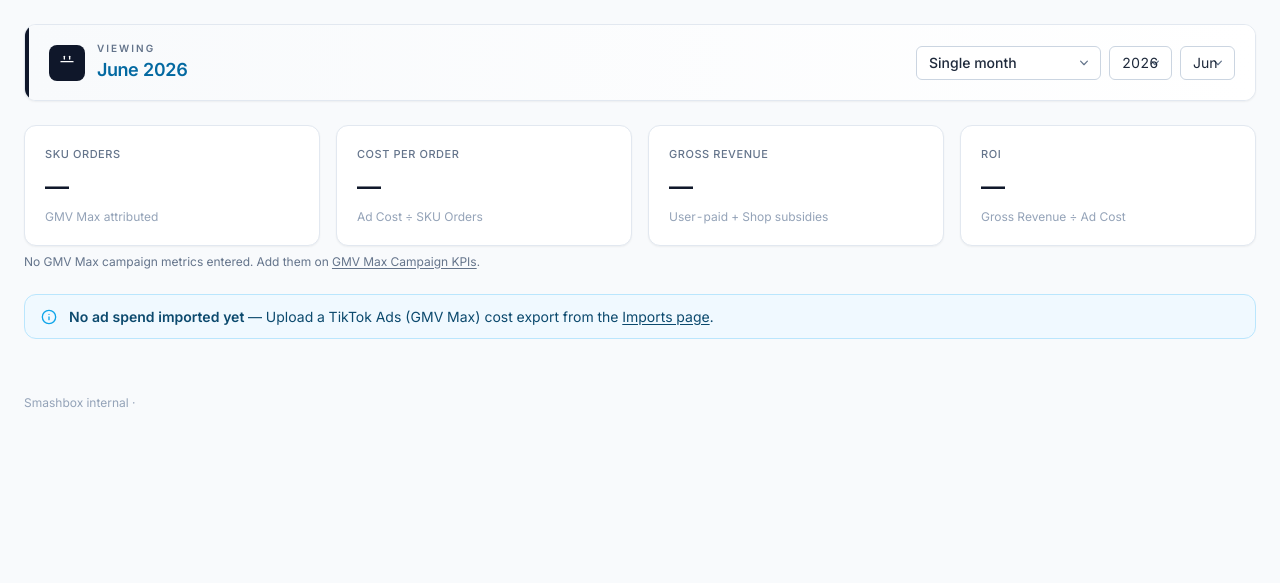
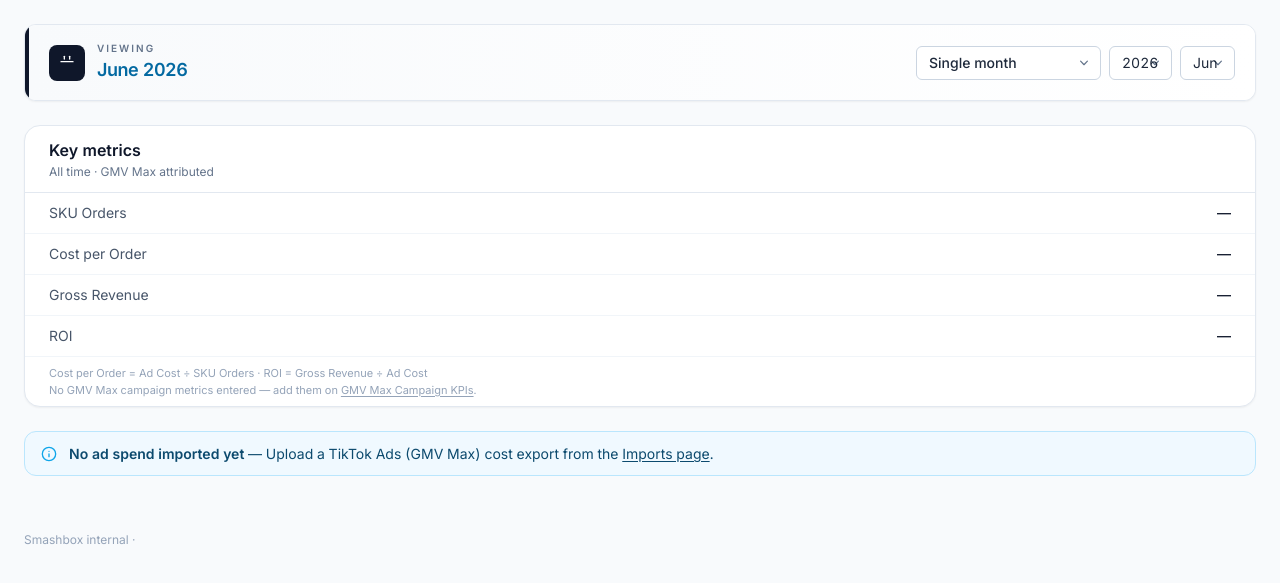
Before and after one commit to jordanblum1991/smashbox, a FastAPI app: page /reports/ad-spend in a window 1280 px wide. Shown: the part 170-753 px from the top of the page. Run offline with FastAPI, Linux system fonts and the light colour scheme; data that the repository does not hold is empty; style sheets or scripts are compiled from the project's sources; some libraries are stand-ins or nearby versions.

Commit message:
ad-spend: render KPI metrics as a vertical table instead of cards
Replaces the KPI card tiles with a single clean metric/value table at the top of
the Ad Spend page: SKU Orders, Cost per Order, Gross Revenue, ROI — plus Total
Gross Spend + ROAS when a period is selected. The per-month breakdown table is
unchanged and still shows on the default view. A footnote carries the metric
definitions and the "enter campaign metrics" nudge. Template-only.

Co-Authored-By: Claude Opus 4.8 <noreply@anthropic.com>

```diff
--- a/app/templates/reports/ad_spend.html
+++ b/app/templates/reports/ad_spend.html
@@ -23,58 +23,54 @@
 </div>
 {% endif %}
 
-{# Campaign-attributed KPIs (GMV Max). Gross Revenue + SKU Orders are entered on
-   the admin "GMV Max Campaign KPIs" page; Ad Cost comes from imported GMV-Max
-   spend; Cost-per-Order and ROI are derived. Scoped to the selected period, or
-   all-time on the default view. These are TikTok-attributed, NOT whole-shop. #}
-<section class="mb-6">
-  <div class="grid grid-cols-2 gap-4 lg:grid-cols-4">
-    <div class="rounded-xl border border-slate-200 bg-white p-5 shadow-sm">
-      <div class="text-[11px] font-medium uppercase tracking-wider text-slate-500">SKU Orders</div>
-      <div class="mt-2 text-2xl font-semibold tabular-nums text-slate-900">{{ campaign.sku_orders if campaign.has_data else "—" }}</div>
-      <div class="mt-1.5 text-xs text-slate-400">GMV Max attributed</div>
-    </div>
-    <div class="rounded-xl border border-slate-200 bg-white p-5 shadow-sm">
-      <div class="text-[11px] font-medium uppercase tracking-wider text-slate-500">Cost per Order</div>
-      <div class="mt-2 text-2xl font-semibold tabular-nums text-slate-900">{{ (campaign.cost_per_order | money) if (campaign.has_data and campaign.sku_orders > 0) else "—" }}</div>
-      <div class="mt-1.5 text-xs text-slate-400">Ad Cost ÷ SKU Orders</div>
-    </div>
-    <div class="rounded-xl border border-slate-200 bg-white p-5 shadow-sm">
-      <div class="text-[11px] font-medium uppercase tracking-wider text-slate-500">Gross Revenue</div>
-      <div class="mt-2 text-2xl font-semibold tabular-nums text-slate-900">{{ (campaign.gross_revenue | money) if campaign.has_data else "—" }}</div>
-      <div class="mt-1.5 text-xs text-slate-400">User-paid + Shop subsidies</div>
-    </div>
-    <div class="rounded-xl border border-slate-200 bg-white p-5 shadow-sm">
-      <div class="text-[11px] font-medium uppercase tracking-wider text-slate-500">ROI</div>
-      <div class="mt-2 text-2xl font-semibold tabular-nums text-slate-900">{{ ("%.2f" % campaign.roi) if (campaign.has_data and campaign.ad_cost > 0) else "—" }}</div>
-      <div class="mt-1.5 text-xs text-slate-400">Gross Revenue ÷ Ad Cost</div>
-    </div>
+{# KPI metrics table — campaign-attributed (SKU Orders / Gross Revenue / ROI /
+   Cost per Order), plus Total Gross Spend + ROAS when a period is selected.
+   Campaign figures are TikTok-attributed (entered on Admin → GMV Max Campaign
+   KPIs); spend is GMV-Max only (excl. Shop Ads), matching TikTok's Ad Cost. #}
+<section class="mb-6 overflow-hidden rounded-2xl border border-slate-200 bg-white shadow-sm">
+  <header class="border-b border-slate-200 px-6 py-3">
+    <h2 class="text-base font-semibold text-slate-900">Key metrics</h2>
+    <p class="mt-0.5 text-xs text-slate-500">{{ view.title_suffix if specified else "All time" }} · GMV Max attributed</p>
+  </header>
+  <table class="w-full text-sm">
+    <tbody class="divide-y divide-slate-100">
+      <tr class="hover:bg-slate-50/60">
+        <td class="px-6 py-2.5 text-slate-600">SKU Orders</td>
+        <td class="px-6 py-2.5 text-right tabular-nums font-medium text-slate-900">{{ campaign.sku_orders if campaign.has_data else "—" }}</td>
+      </tr>
+      <tr class="hover:bg-slate-50/60">
+        <td class="px-6 py-2.5 text-slate-600">Cost per Order</td>
+        <td class="px-6 py-2.5 text-right tabular-nums font-medium text-slate-900">{{ (campaign.cost_per_order | money) if (campaign.has_data and campaign.sku_orders > 0) else "—" }}</td>
+      </tr>
+      <tr class="hover:bg-slate-50/60">
+        <td class="px-6 py-2.5 text-slate-600">Gross Revenue</td>
+        <td class="px-6 py-2.5 text-right tabular-nums font-medium text-slate-900">{{ (campaign.gross_revenue | money) if campaign.has_data else "—" }}</td>
+      </tr>
+      <tr class="hover:bg-slate-50/60">
+        <td class="px-6 py-2.5 text-slate-600">ROI</td>
+        <td class="px-6 py-2.5 text-right tabular-nums font-medium text-slate-900">{{ ("%.2f" % campaign.roi) if (campaign.has_data and campaign.ad_cost > 0) else "—" }}</td>
+      </tr>
+      {% if specified %}
+      <tr class="hover:bg-slate-50/60">
+        <td class="px-6 py-2.5 text-slate-600">Total Gross Spend</td>
+        <td class="px-6 py-2.5 text-right tabular-nums font-medium text-slate-900">{{ view.total.gmv_max_ad_spend | money }}</td>
+      </tr>
+      <tr class="hover:bg-slate-50/60">
+        <td class="px-6 py-2.5 text-slate-600">ROAS</td>
+        <td class="px-6 py-2.5 text-right tabular-nums font-medium text-slate-900">{{ ("%.2fx" % view.total.gmv_max_roas) if (view.total.gmv_max_ad_spend > 0) else "—" }}</td>
+      </tr>
+      {% endif %}
+    </tbody>
+  </table>
+  <div class="border-t border-slate-100 px-6 py-2 text-[11px] text-slate-400">
+    Cost per Order = Ad Cost ÷ SKU Orders · ROI = Gross Revenue ÷ Ad Cost{% if specified %} · ROAS = Net Sales ÷ GMV-Max spend{% endif %}
+    {% if not campaign.has_data %}<br>No GMV Max campaign metrics entered{{ " for this period" if specified else "" }} — add them on <a href="/admin/gmv-max-campaign-metrics" class="underline underline-offset-2">GMV Max Campaign KPIs</a>.{% endif %}
   </div>
-  {% if not campaign.has_data %}
-  <p class="mt-2 text-xs text-slate-500">
-    No GMV Max campaign metrics entered{{ " for this period" if specified else "" }}.
-    Add them on <a href="/admin/gmv-max-campaign-metrics" class="underline underline-offset-2">GMV Max Campaign KPIs</a>.
-  </p>
-  {% endif %}
 </section>
 
-{% if specified %}
-{# A specific period is chosen → two aggregate KPIs for that period. GMV-Max
-   spend only (excludes settlement Shop Ads) so it matches TikTok's Ad Cost. #}
-{% set has_spend = view.total.gmv_max_ad_spend > 0 %}
-<section class="grid grid-cols-1 gap-4 sm:grid-cols-2 mb-6">
-  <div class="rounded-xl border border-slate-200 bg-white p-5 shadow-sm">
-    <div class="text-[11px] font-medium uppercase tracking-wider text-slate-500">Total Gross Spend</div>
-    <div class="mt-2 text-2xl font-semibold tabular-nums text-slate-900">{{ view.total.gmv_max_ad_spend | money }}</div>
-    <div class="mt-1.5 text-xs text-slate-400">GMV-Max ad cost, before credits</div>
-  </div>
-  <div class="rounded-xl border border-slate-200 bg-white p-5 shadow-sm">
-    <div class="text-[11px] font-medium uppercase tracking-wider text-slate-500">ROAS</div>
-    <div class="mt-2 text-2xl font-semibold tabular-nums text-slate-900">{{ ("%.2fx" % view.total.gmv_max_roas) if has_spend else "—" }}</div>
-    <div class="mt-1.5 text-xs text-slate-400">Net Sales ÷ GMV-Max spend</div>
-  </div>
-</section>
-{% elif monthly.rows %}
+{# Default (no period) → per-month overview below the table. #}
+{% if not specified %}
+{% if monthly.rows %}
 {# Default → per-month overview. #}
 <section class="overflow-hidden rounded-2xl border border-slate-200 bg-white shadow-sm">
   <header class="flex items-baseline justify-between gap-3 border-b border-slate-200 px-6 py-3">
@@ -112,10 +108,11 @@
     </table>
   </div>
 </section>
-{% else %}
+{% elif not campaign.has_data %}
 {% call ui.banner(tone="info", title="No ad spend imported yet") %}
   Upload a TikTok Ads (GMV Max) cost export from the
   <a href="/uploads" class="underline underline-offset-2">Imports page</a>.
 {% endcall %}
 {% endif %}
+{% endif %}
 {% endblock %}
```
